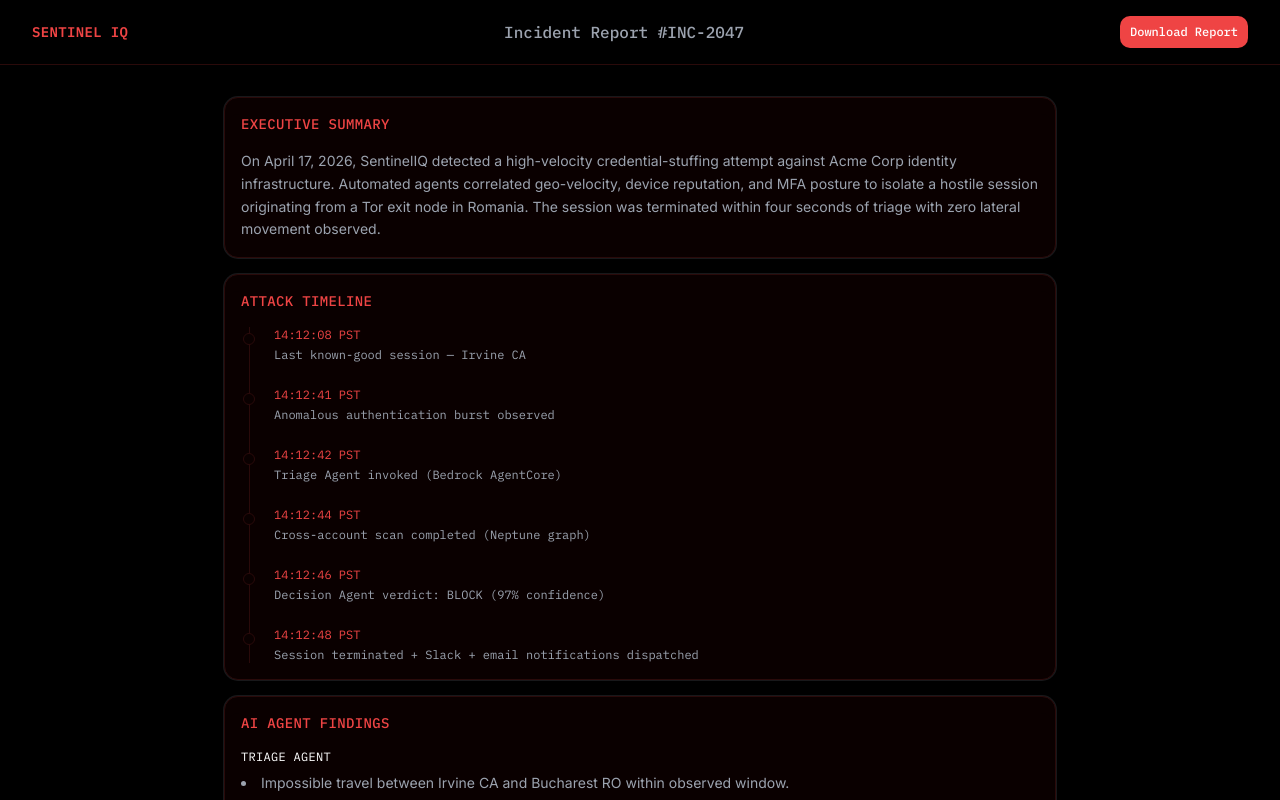
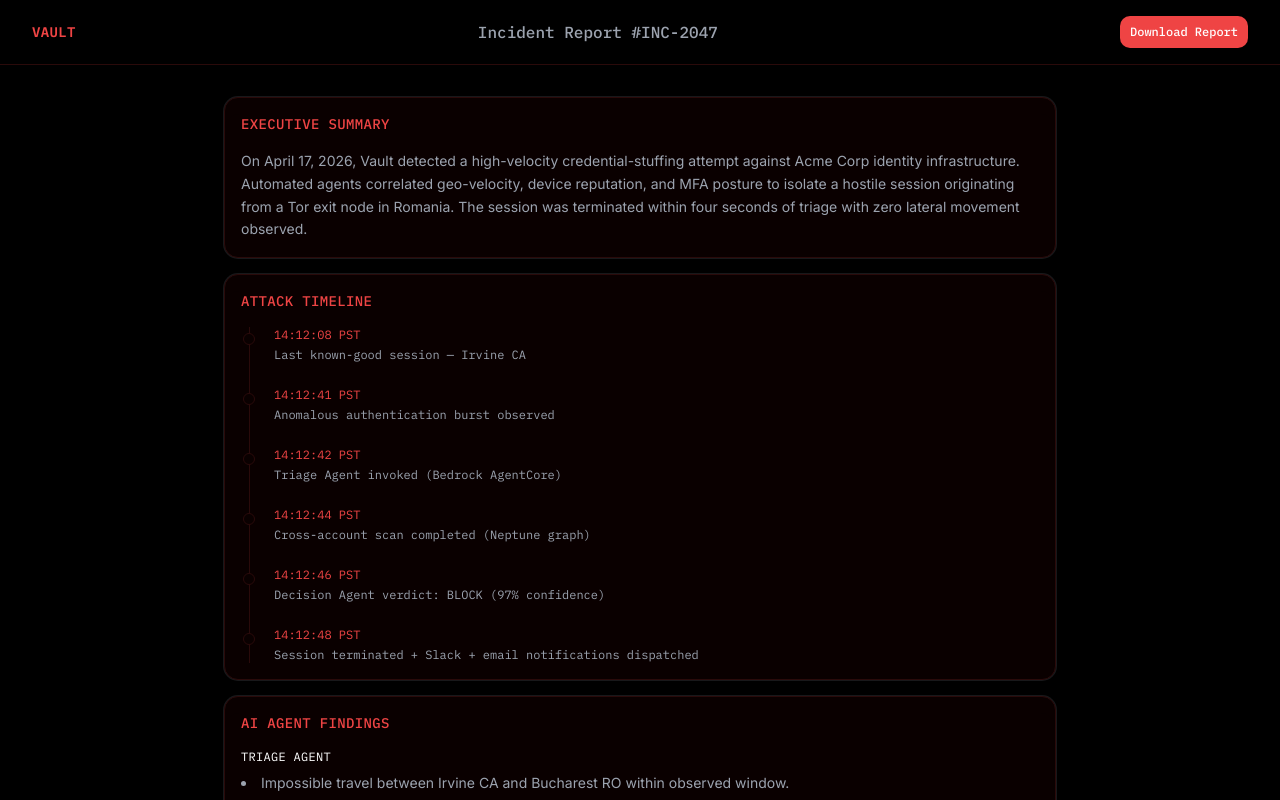
Before and after one commit to wytruong/CloudHacks26, a Next.js app in the folder frontend/: page /report in a window 1280 px wide. Shown: the top 800 px of the page. Built offline with nearby package versions, Linux system fonts and the light colour scheme.

Commit message:
feat: rename SentinelIQ to Vault across all files

```diff
--- a/frontend/src/app/layout.tsx
+++ b/frontend/src/app/layout.tsx
@@ -17,7 +17,7 @@
 })
 
 export const metadata: Metadata = {
-  title: "SentinelIQ — Security Operations",
+  title: "Vault",
   description: "SOC dashboard for account takeover detection and response.",
 }
 
--- a/frontend/src/app/report/page.tsx
+++ b/frontend/src/app/report/page.tsx
@@ -13,7 +13,7 @@
         style={{ borderBottomWidth: "0.5px" }}
       >
         <span className="font-mono text-sm font-semibold tracking-wide text-[#ef4444]">
-          SENTINEL IQ
+          VAULT
         </span>
         <h1 className="min-w-0 flex-1 text-center font-mono text-sm font-medium text-[#9ca3af] md:text-base">
           Incident Report #INC-2047
@@ -39,7 +39,7 @@
           </CardHeader>
           <CardContent className="text-sm leading-relaxed text-[#9ca3af]">
             <p>
-              On April 17, 2026, SentinelIQ detected a high-velocity credential-stuffing attempt against Acme Corp
+              On April 17, 2026, Vault detected a high-velocity credential-stuffing attempt against Acme Corp
               identity infrastructure. Automated agents correlated geo-velocity, device reputation, and MFA posture
               to isolate a hostile session originating from a Tor exit node in Romania. The session was terminated
               within four seconds of triage with zero lateral movement observed.
--- a/frontend/src/components/sentinel/login-screen.tsx
+++ b/frontend/src/components/sentinel/login-screen.tsx
@@ -34,7 +34,7 @@
             className="text-center font-mono font-bold text-[#ef4444]"
             style={{ fontSize: "32px", letterSpacing: "3px" }}
           >
-            SENTINEL IQ
+            VAULT
           </h1>
           <p className="mt-2 text-center text-[13px] text-[#9ca3af]">
             Security Operations Platform
--- a/frontend/src/components/sentinel/soc-war-room.tsx
+++ b/frontend/src/components/sentinel/soc-war-room.tsx
@@ -162,13 +162,13 @@
   }
 
   return (
-    <div className="flex min-h-screen flex-col bg-[#000000] text-[#ffffff]">
+    <div className="flex h-dvh max-h-dvh min-h-0 flex-col overflow-hidden bg-[#000000] text-[#ffffff]">
       <header
         className="flex shrink-0 flex-wrap items-center justify-between gap-4 border-b border-[#1a0000] bg-[#000000] px-4 py-3 md:px-6"
         style={{ borderBottomWidth: "0.5px" }}
       >
         <span className="font-mono text-sm font-semibold tracking-wide text-[#ef4444]">
-          SENTINEL IQ
+          VAULT
         </span>
         <span className="min-w-0 flex-1 truncate px-2 text-center text-xs text-[#9ca3af] sm:text-sm">
           Acme Corp — Security Operations.
@@ -190,15 +190,15 @@
         </div>
       </header>
 
-      <div className="grid min-h-0 flex-1 grid-cols-1 gap-0 divide-y divide-[#2a0a0a] border-[#2a0a0a] lg:h-[calc(100dvh-57px)] lg:grid-cols-12 lg:divide-x lg:divide-y-0 lg:divide-[#2a0a0a]">
+      <div className="grid min-h-0 flex-1 grid-cols-1 gap-0 divide-y divide-[#2a0a0a] border-[#2a0a0a] overflow-hidden lg:grid-cols-12 lg:grid-rows-1 lg:divide-x lg:divide-y-0 lg:divide-[#2a0a0a]">
         {/* Left — accounts */}
-        <aside className="flex min-h-0 flex-col bg-[linear-gradient(to_bottom,#050000,#000000)] lg:col-span-3">
+        <aside className="flex min-h-0 max-h-[50dvh] flex-col overflow-hidden bg-[linear-gradient(to_bottom,#050000,#000000)] lg:col-span-3 lg:h-full lg:max-h-none">
           <div className="shrink-0 px-3 py-3">
             <h2 className="font-mono text-[10px] font-medium uppercase tracking-[0.14em] text-[#9ca3af]">
               Accounts at Risk
             </h2>
           </div>
-          <div className="min-h-0 flex-1 overflow-y-auto px-2 pb-4">
+          <div className="min-h-0 flex-1 overflow-y-auto overscroll-y-contain px-2 pb-4 [scrollbar-width:none] [-ms-overflow-style:none] [&::-webkit-scrollbar]:hidden">
             <ul className="flex flex-col gap-2">
               {incidents.map((inc) => {
                 const isSel = inc.id === selectedId
@@ -275,7 +275,7 @@
         </aside>
 
         {/* Center */}
-        <main className="flex min-h-0 flex-col gap-4 bg-[#000000] px-3 py-4 lg:col-span-6 lg:px-4">
+        <main className="flex min-h-0 flex-col gap-4 overflow-y-auto overscroll-y-contain bg-[#000000] px-3 py-4 lg:col-span-6 lg:px-4">
           <div className="mx-auto w-full max-w-md shrink-0">
             <Globe
               markers={globeMarkers}
@@ -413,13 +413,13 @@
           >
             <CardContent className="space-y-2 pt-4 font-mono text-[11px] leading-relaxed text-[#9ca3af]">
               <div className="flex items-center justify-between text-[#ffffff]">
-                <span>SentinelIQ Bot</span>
+                <span>Vault Bot</span>
                 <span className="text-[10px] text-[#9ca3af]">now</span>
               </div>
               <p className="text-[10px] uppercase tracking-wide text-[#ef4444]">#security-alerts</p>
               <p className="text-[#ffffff]">
                 Unusual velocity login for {selected.emailRedacted} from {selected.city}. Automated triage
-                engaged — review in SentinelIQ.
+                engaged — review in Vault.
               </p>
             </CardContent>
           </Card>
--- a/frontend/tailwind.config.ts
+++ b/frontend/tailwind.config.ts
@@ -1,7 +1,7 @@
 import type { Config } from "tailwindcss"
 
 /**
- * SentinelIQ surface tokens (mirrors globals.css). Tailwind v4 still reads this
+ * Vault surface tokens (mirrors globals.css). Tailwind v4 still reads this
  * for tooling; content paths ensure class scanning in all environments.
  */
 export default {
```
Also changed, not shown: 1 other file (tests, documents, lock files or other folders).
